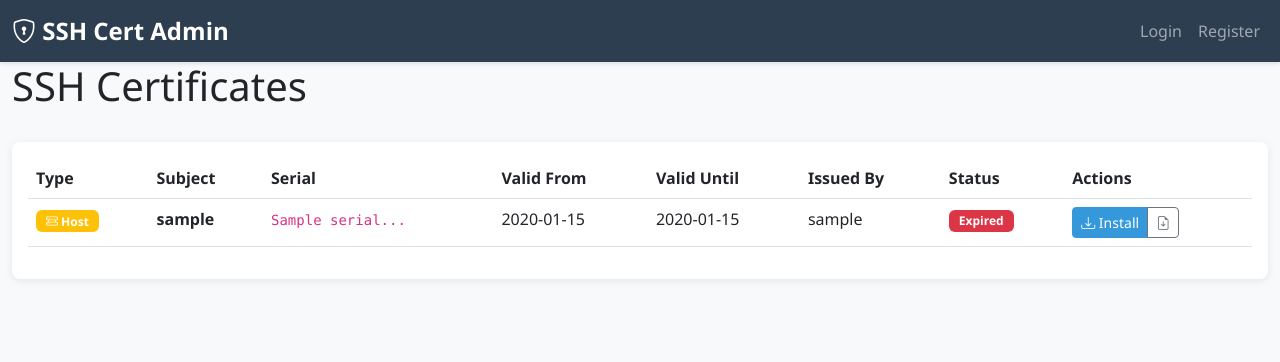
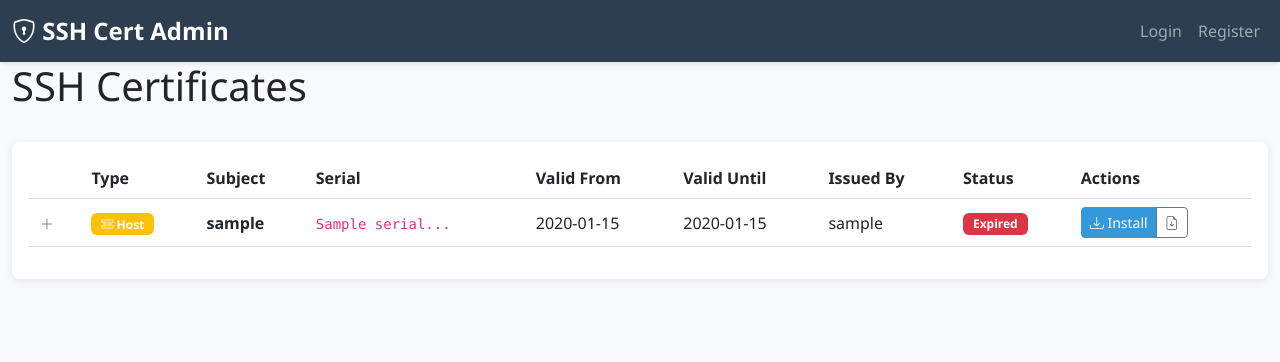
Before and after one commit to kurt-cb/sshadmin, a Python web app: template templates/certificates.html in a window 1280 px wide. Shown: the top 362 px of the page. Run offline with Jinja, Linux system fonts and the light colour scheme; the template is opened without the code that fills it: most values are stand-ins (such as "Sample title", 1, 10 or a date in 2020).

Commit message:
allow cert download

```diff
--- a/templates/certificates.html
+++ b/templates/certificates.html
@@ -21,9 +21,10 @@
     <div class="card-body">
         {% if certificates %}
         <div class="table-responsive">
-            <table class="table table-hover">
+            <table class="table table-hover align-middle">
                 <thead>
                     <tr>
+                        <th></th>
                         <th>Type</th>
                         <th>Subject</th>
                         <th>Serial</th>
@@ -36,7 +37,19 @@
                 </thead>
                 <tbody>
                     {% for cert in certificates %}
+                    {% set subject = cert.user.username if cert.user else (cert.host.hostname if cert.host else cert.serial) %}
+                    {% set api_url = url_for('api_cert_user', username=subject) if cert.cert_type == 'user' else url_for('api_cert_host', hostname=subject) %}
                     <tr>
+                        <td class="ps-2">
+                            <button class="btn btn-sm btn-outline-secondary border-0 p-0 px-1"
+                                    type="button"
+                                    data-bs-toggle="collapse"
+                                    data-bs-target="#cert-detail-{{ cert.id }}"
+                                    aria-expanded="false"
+                                    title="Show certificate">
+                                <i class="bi bi-plus-lg"></i>
+                            </button>
+                        </td>
                         <td>
                             {% if cert.cert_type == 'user' %}
                                 <span class="badge bg-info"><i class="bi bi-person"></i> User</span>
@@ -44,15 +57,7 @@
                                 <span class="badge bg-warning"><i class="bi bi-hdd-rack"></i> Host</span>
                             {% endif %}
                         </td>
-                        <td>
-                            <strong>
-                                {% if cert.user %}
-                                    {{ cert.user.username }}
-                                {% elif cert.host %}
-                                    {{ cert.host.hostname }}
-                                {% endif %}
-                            </strong>
-                        </td>
+                        <td><strong>{{ subject }}</strong></td>
                         <td>
                             <code title="{{ cert.serial }}">{{ cert.serial[:16] }}...</code>
                         </td>
@@ -71,9 +76,39 @@
                                 <a href="{{ url_for('cert_install', cert_id=cert.id) }}" class="btn btn-primary" title="Install instructions">
                                     <i class="bi bi-download"></i> Install
                                 </a>
-                                <a href="{{ url_for('download_cert', cert_id=cert.id) }}" class="btn btn-outline-secondary" title="Download cert file">
+                                <a href="{{ api_url }}" class="btn btn-outline-secondary" title="Download cert file" download="sshadmin-{{ cert.cert_type }}-{{ subject }}-cert.pub">
                                     <i class="bi bi-file-earmark-arrow-down"></i>
                                 </a>
+                            </div>
+                        </td>
+                    </tr>
+                    <tr class="collapse bg-light" id="cert-detail-{{ cert.id }}">
+                        <td colspan="9" class="py-2 px-3">
+                            <div class="d-flex justify-content-between align-items-start gap-3">
+                                <div class="flex-grow-1 min-w-0">
+                                    <div class="d-flex align-items-center gap-2 mb-1">
+                                        <small class="text-muted fw-semibold">Certificate data</small>
+                                        <button class="btn btn-xs btn-outline-secondary py-0 px-1"
+                                                style="font-size:.75rem"
+                                                onclick="copyCert({{ cert.id }}, this)">
+                                            <i class="bi bi-clipboard"></i> Copy
+                                        </button>
+                                        <a href="{{ api_url }}" class="btn btn-xs btn-outline-primary py-0 px-1"
+                                           style="font-size:.75rem"
+                                           download="sshadmin-{{ cert.cert_type }}-{{ subject }}-cert.pub">
+                                            <i class="bi bi-download"></i> Download
+                                        </a>
+                                    </div>
+                                    <pre id="cert-data-{{ cert.id }}" class="mb-2 p-2 rounded bg-white border small" style="white-space:pre-wrap;word-break:break-all;font-size:.7rem;max-height:6rem;overflow:auto">{{ cert.certificate_data or '' }}</pre>
+                                    <small class="text-muted">
+                                        One-liner:
+                                        {% if cert.cert_type == 'user' %}
+                                        <code>ssh {{ current_user.username }}@{{ request.host.split(':')[0] }}{% if ssh_port != 22 %} -p {{ ssh_port }}{% endif %} get_cert {{ subject }} &gt; ~/.ssh/id_ecdsa-cert.pub</code>
+                                        {% else %}
+                                        <code>ssh {{ current_user.username }}@{{ request.host.split(':')[0] }}{% if ssh_port != 22 %} -p {{ ssh_port }}{% endif %} get_cert {{ subject }} | sudo tee /etc/ssh/ssh_host_ecdsa_key-cert.pub</code>
+                                        {% endif %}
+                                    </small>
+                                </div>
                             </div>
                         </td>
                     </tr>
@@ -94,7 +129,13 @@
 
 {% block extra_js %}
 <script>
-// Make 'now' available for templates
-window.now = new Date();
+function copyCert(id, btn) {
+    const text = document.getElementById('cert-data-' + id).textContent;
+    navigator.clipboard.writeText(text).then(() => {
+        const orig = btn.innerHTML;
+        btn.innerHTML = '<i class="bi bi-check"></i> Copied';
+        setTimeout(() => { btn.innerHTML = orig; }, 1500);
+    });
+}
 </script>
 {% endblock %}
```
